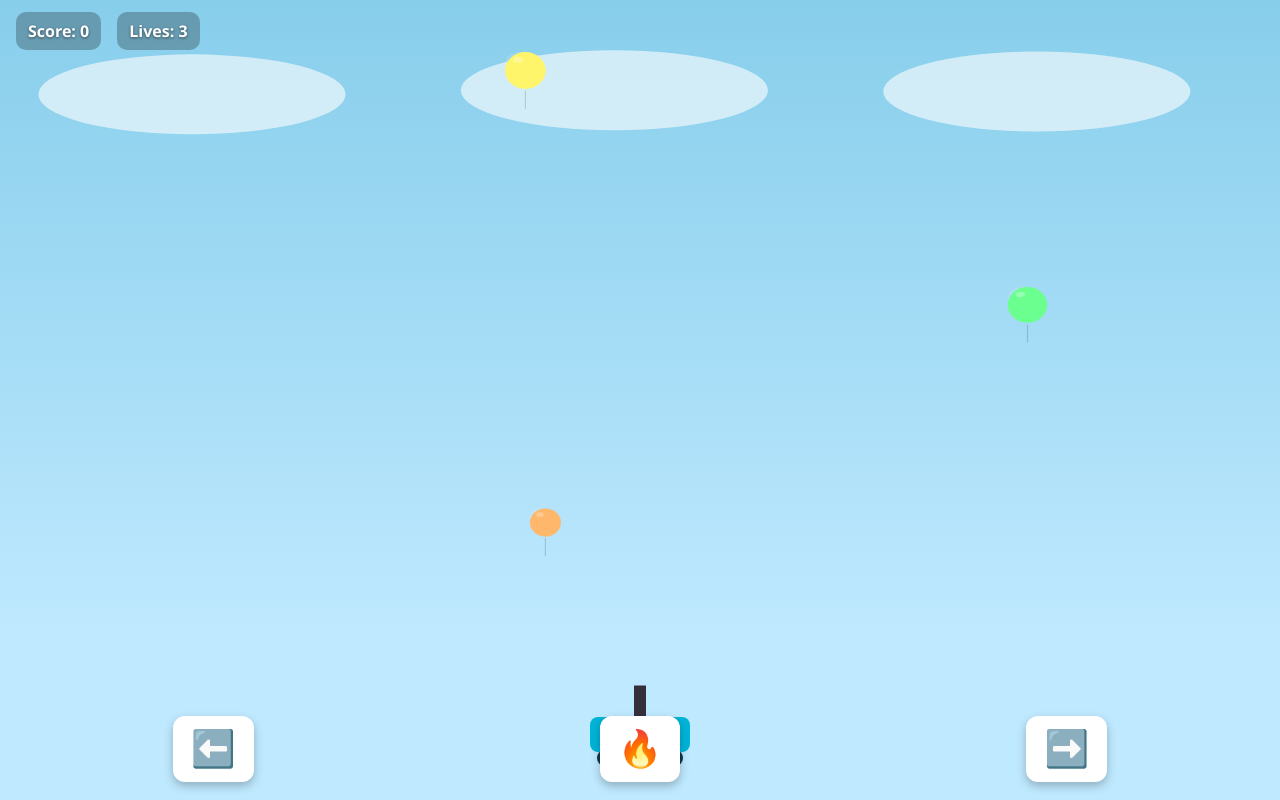
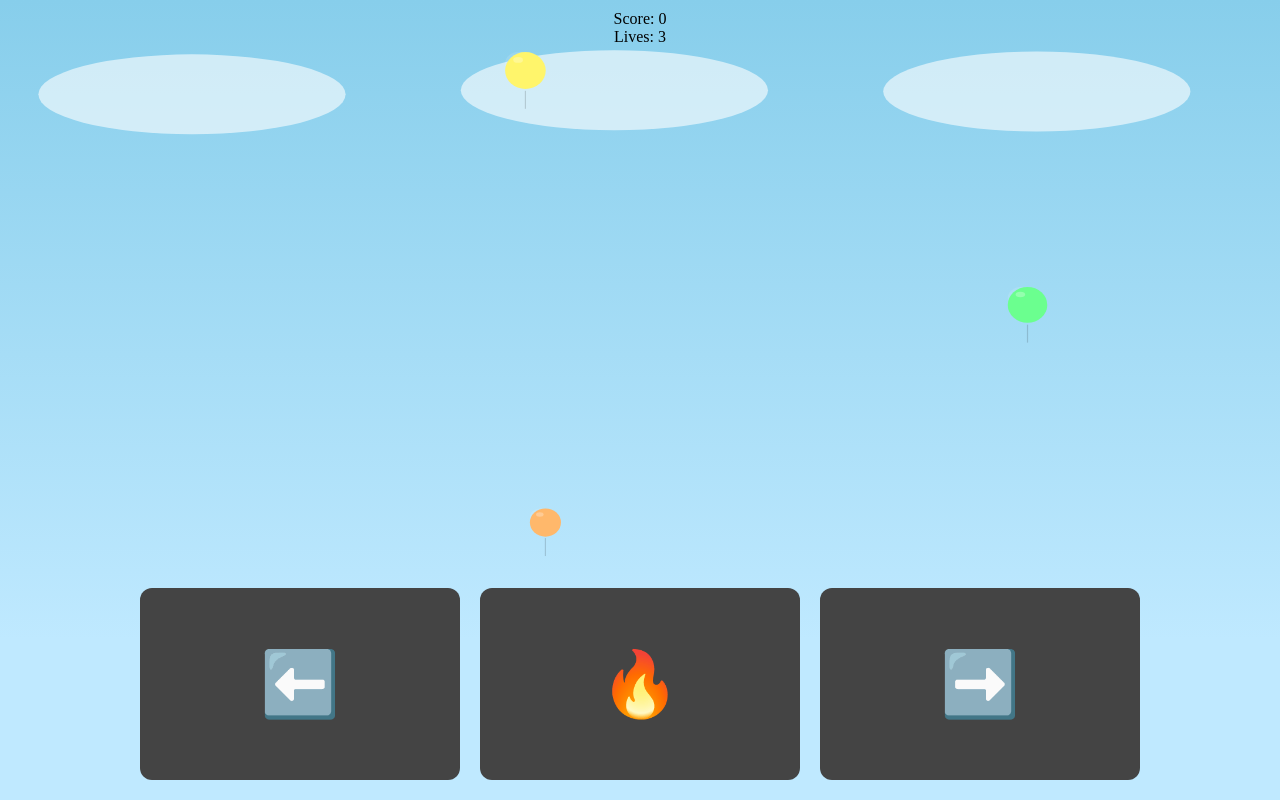
Before and after one commit to jsubodh06/SpaceShooter, a plain HTML site: page index.html in a window 1280 px wide. Drawn offline with Linux system fonts and the light colour scheme.

Commit message:
Refactor CSS for game layout and controls

```diff
--- a/style.css
+++ b/style.css
@@ -1,90 +1,81 @@
-/* Basic reset */
-* { box-sizing: border-box; margin: 0; padding: 0; }
-html,body { height: 100%; }
-
-body {
-  font-family: "Segoe UI", Roboto, Arial, sans-serif;
-  background: linear-gradient(#87CEEB 0%, #bfe9ff 100%); /* sky */
-  overflow: hidden;
-  touch-action: none; /* important for mobile controls */
+html, body {
+  margin: 0;
+  padding: 0;
+  height: 100%;
+  overflow: hidden; /* Prevent scrolling */
+  background: #000;
+  touch-action: none; /* Disable pinch/zoom & page scroll */
 }
 
-/* Canvas fills viewport */
+/* Game Canvas */
 #gameCanvas {
   display: block;
-  width: 100%;
-  height: 100%;
-  background: linear-gradient(to bottom, rgba(255,255,255,0.03), rgba(0,0,0,0.02));
+  width: 100vw;
+  height: 100vh;
+  background: #222;
+  pointer-events: none; /* Prevent canvas blocking touches */
 }
 
-/* Top UI (score + lives) */
+/* Floating UI (Score / Restart Button) */
 #uiTop {
-  position: fixed;
-  left: 16px;
-  top: 12px;
-  display: flex;
-  gap: 16px;
-  z-index: 30;
-  color: #ffffff;
-  text-shadow: 0 1px 3px rgba(0,0,0,0.5);
-}
-#scoreBox, #livesBox {
-  background: rgba(0,0,0,0.25);
-  padding: 8px 12px;
-  border-radius: 10px;
-  font-weight: 600;
+  position: absolute;
+  top: 10px;
+  width: 100%;
+  text-align: center;
+  z-index: 100;
+  pointer-events: none; /* Text is not interactive */
 }
 
-/* Controls at bottom */
+#scoreText {
+  font-size: 5vw;
+  color: #fff;
+  font-weight: bold;
+}
+
+/* Restart Button */
+#restartBtn {
+  background: #ffcc00;
+  border: none;
+  padding: 10px 20px;
+  margin-top: 10px;
+  font-size: 4vw;
+  border-radius: 10px;
+  cursor: pointer;
+  display: none;
+  pointer-events: auto; /* Clickable */
+}
+
+/* Controls Area */
 #controls {
-  position: fixed;
-  bottom: 18px;
+  position: absolute;
+  bottom: 20px;
   width: 100%;
   display: flex;
-  justify-content: space-around;
-  align-items: center;
-  z-index: 30;
+  justify-content: center;
+  gap: 20px;
+  z-index: 100;
   pointer-events: auto;
 }
+
+/* Button Styles */
 #controls button {
-  background: #ffffff;
+  width: 25vw;
+  height: 15vw;
+  background: #444;
+  color: #fff;
   border: none;
   border-radius: 12px;
-  box-shadow: 0 4px 10px rgba(0,0,0,0.25);
-  padding: 12px 18px;
-  font-size: 36px;
+  font-size: 5vw;
+  font-weight: bold;
   cursor: pointer;
-  user-select: none;
-  -webkit-user-select: none;
+
+  /* ✅ ENABLES ALL TOUCH ACTIONS */
+  touch-action: manipulation;
+
+  /* ✅ Fast touch response (remove 300ms delay) */
+  -webkit-tap-highlight-color: transparent;
 }
-#controls button:active { transform: translateY(2px); }
 
-/* Overlay for Game Over */
-#overlay {
-  position: fixed;
-  inset: 0;
-  display: grid;
-  place-items: center;
-  background: rgba(0,0,0,0.5);
-  z-index: 60;
+#controls button:active {
+  background: #666;
 }
-#overlay.hidden { display: none; }
-#overlayContent {
-  background: #fff;
-  padding: 26px 28px;
-  border-radius: 14px;
-  text-align: center;
-  width: min(380px, 92%);
-  box-shadow: 0 12px 30px rgba(0,0,0,0.25);
-}
-#overlayContent h1 { margin-bottom: 12px; color: #333; }
-#overlayContent p { margin-bottom: 18px; color: #555; font-weight: 600; }
-#overlayContent button {
-  background: #ff6b6b;
-  color: white;
-  border: none;
-  padding: 10px 18px;
-  font-size: 18px;
-  border-radius: 10px;
-  cursor: pointer;
-}
```
